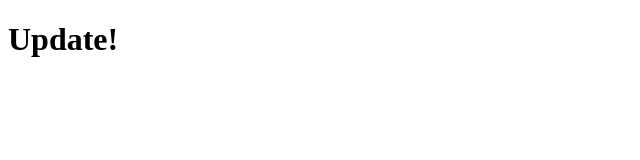
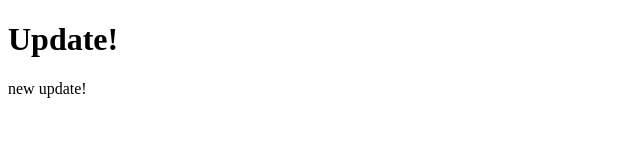
Before and after one commit to Marc-Morillo/proyecto, a plain HTML site: page index.html in a window 1280 px wide. Shown: the full height of the page, 0-640 px from the left. Drawn offline with Linux system fonts and the light colour scheme.

Commit message:
Update index.html

```diff
--- a/index.html
+++ b/index.html
@@ -8,5 +8,6 @@
 </head>
 <body>
     <h1>Update!</h1>
+    <p>new update!</p>
 </body>
 </html>
```
